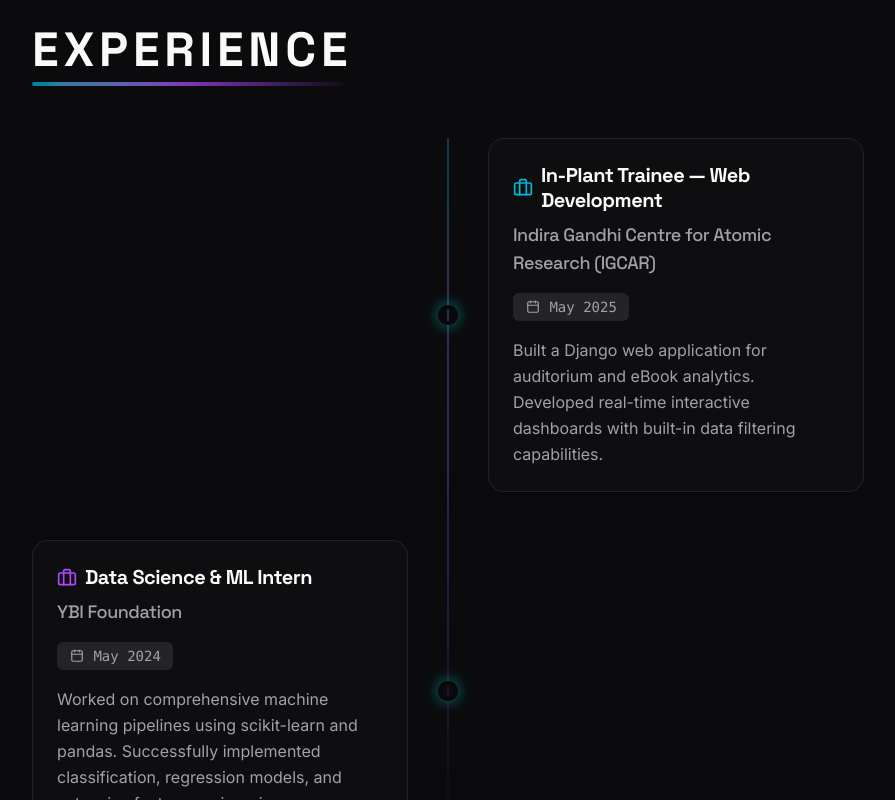
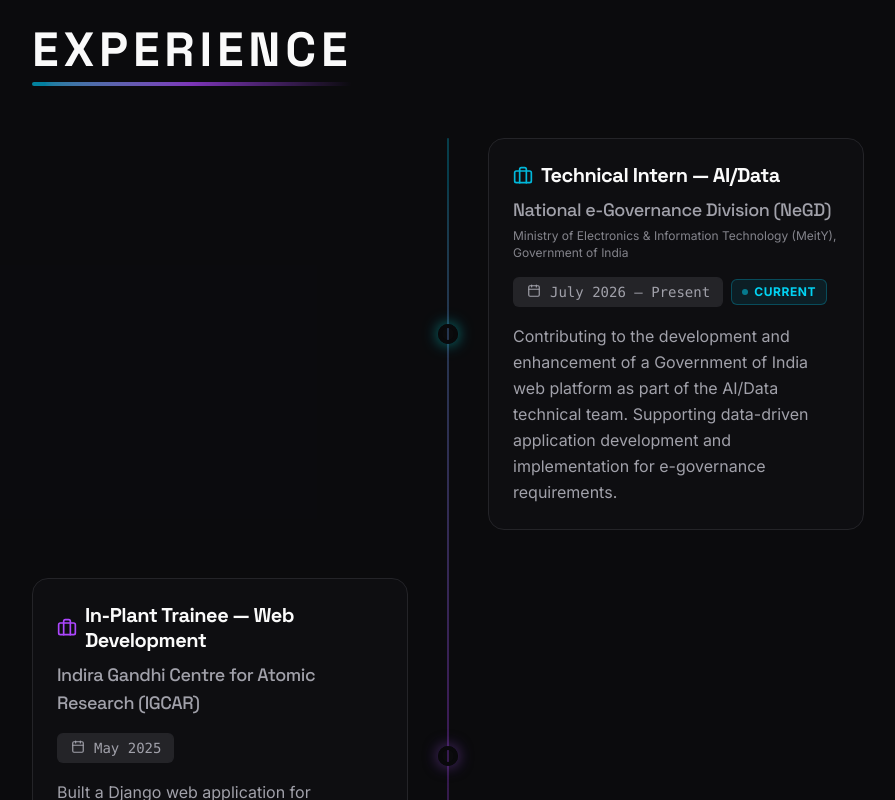
Before and after one commit to Shreyaas0710/Shreyaas-Portfolio, a React (Vite) app: page / in a window 1280 px wide. Shown: the part 3800-4600 px from the top of the page, without its empty margins (192-1087 px from the left). Built offline with nearby package versions, Linux system fonts and the light colour scheme.

Commit message:
Add NeGD AI Data internship experience

```diff
--- a/src/components/Experience.tsx
+++ b/src/components/Experience.tsx
@@ -2,20 +2,39 @@ import { motion } from "framer-motion";
 import { SectionHeading } from "./SectionHeading";
 import { Briefcase, Calendar } from "lucide-react";
 
-const EXPERIENCES = [
+interface ExperienceItem {
+  role: string;
+  company: string;
+  subtitle?: string;
+  date: string;
+  description: string;
+  color: "cyan" | "purple";
+  isCurrent?: boolean;
+}
+
+const EXPERIENCES: ExperienceItem[] = [
+  {
+    role: "Technical Intern — AI/Data",
+    company: "National e-Governance Division (NeGD)",
+    subtitle: "Ministry of Electronics & Information Technology (MeitY), Government of India",
+    date: "July 2026 – Present",
+    description: "Contributing to the development and enhancement of a Government of India web platform as part of the AI/Data technical team. Supporting data-driven application development and implementation for e-governance requirements.",
+    color: "cyan",
+    isCurrent: true
+  },
   {
     role: "In-Plant Trainee — Web Development",
     company: "Indira Gandhi Centre for Atomic Research (IGCAR)",
     date: "May 2025",
     description: "Built a Django web application for auditorium and eBook analytics. Developed real-time interactive dashboards with built-in data filtering capabilities.",
-    color: "cyan"
+    color: "purple"
   },
   {
     role: "Data Science & ML Intern",
     company: "YBI Foundation",
     date: "May 2024",
     description: "Worked on comprehensive machine learning pipelines using scikit-learn and pandas. Successfully implemented classification, regression models, and extensive feature engineering.",
-    color: "purple"
+    color: "cyan"
   }
 ];
 
@@ -40,7 +59,7 @@ export function Experience() {
                 className={`relative flex flex-col md:flex-row items-start md:items-center ${idx % 2 === 0 ? 'md:flex-row-reverse' : ''}`}
               >
                 {/* Timeline Dot */}
-                <div className="absolute left-[-47px] md:left-1/2 w-5 h-5 rounded-full border-4 border-background md:-translate-x-1/2 z-10 shadow-[0_0_15px_rgba(0,255,255,0.5)]"
+                <div className={`absolute left-[-47px] md:left-1/2 w-5 h-5 rounded-full border-4 border-background md:-translate-x-1/2 z-10 ${exp.color === 'cyan' ? 'shadow-[0_0_15px_rgba(0,255,255,0.5)]' : 'shadow-[0_0_15px_rgba(168,85,247,0.5)]'}`}
                      style={{ backgroundColor: exp.color === 'cyan' ? 'var(--color-primary)' : 'var(--color-secondary)' }}
                 />
 
@@ -50,10 +69,21 @@ export function Experience() {
                     <Briefcase className={`w-5 h-5 flex-shrink-0 ${exp.color === 'cyan' ? 'text-cyan-500' : 'text-purple-500'}`} />
                     <h3 className="text-xl font-bold text-foreground leading-tight">{exp.role}</h3>
                   </div>
-                  <h4 className="text-lg font-medium text-muted-foreground mb-4">{exp.company}</h4>
+                  <h4 className={`text-lg font-medium text-muted-foreground ${exp.subtitle ? 'mb-1' : 'mb-4'}`}>{exp.company}</h4>
+                  {exp.subtitle && (
+                    <p className="text-xs text-muted-foreground/80 mb-4 leading-snug">{exp.subtitle}</p>
+                  )}
 
-                  <div className="flex items-center gap-2 text-sm text-muted-foreground font-mono mb-4 bg-muted inline-block px-3 py-1 rounded-md">
-                    <Calendar className="w-4 h-4 inline pb-0.5" /> {exp.date}
+                  <div className="flex items-center gap-2 flex-wrap mb-4">
+                    <div className="flex items-center gap-2 text-sm text-muted-foreground font-mono bg-muted px-3 py-1 rounded-md border border-border/40">
+                      <Calendar className="w-4 h-4 inline pb-0.5" /> {exp.date}
+                    </div>
+                    {exp.isCurrent && (
+                      <span className="px-2.5 py-1 text-xs font-bold uppercase tracking-wider text-cyan-400 bg-cyan-500/10 border border-cyan-500/30 rounded-md flex items-center gap-1.5">
+                        <span className="w-1.5 h-1.5 rounded-full bg-cyan-400 animate-pulse" />
+                        CURRENT
+                      </span>
+                    )}
                   </div>
 
                   <p className="text-muted-foreground leading-relaxed">
```
